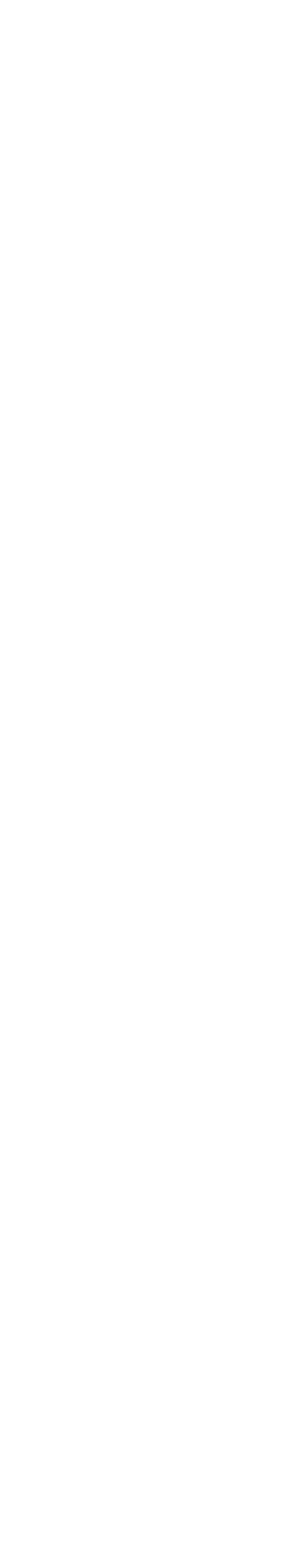
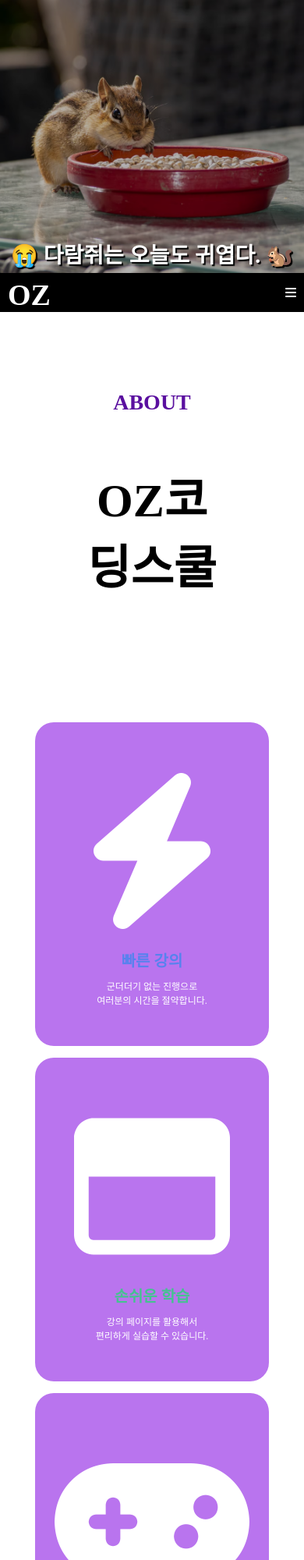
Before and after one commit to sonsodockje/OZ-Challenge, a plain HTML site: page challenge_20_oz/index.html in a window 390 px wide. Shown: the top 2000 px of the page at 78% size. Before the commit the page ends 844 px from the top, so only its background shows below. Drawn offline with Linux system fonts and the light colour scheme.

Commit message:
oz클론

```diff
--- /dev/null
+++ b/challenge_20_oz/css/header.css
@@ -0,0 +1,127 @@
+ul li a {
+  color: #fff;
+}
+
+@keyframes blink-effect {
+  50% {
+    opacity: 0;
+  }
+}
+
+/* 헤더 **************************************/
+.title {
+  width: 100%;
+  height: 350px;
+  background: url("../img/photo1.avif") center;
+  background-size: cover;
+  position: relative;
+}
+.black {
+  width: 100%;
+  height: 100%;
+  background-color: #0000004c;
+}
+.title h1 {
+  text-align: center;
+  position: absolute;
+  font-size: 35px;
+  bottom: 5px;
+  width: 100vw;
+  color: #fff;
+  text-shadow: 2px 2px 1px black;
+}
+.blink {
+  animation: blink-effect 0.5s step-end infinite;
+}
+
+/* 네브바 **************************************/
+.nav {
+  background-color: black;
+  color: #fff;
+  height: 50px;
+  display: flex;
+  justify-content: space-between;
+  align-items: center;
+  position: relative;
+}
+.nav h1 {
+  font-size: 38px;
+  padding-left: 10px;
+  padding-top: 5px;
+}
+
+/* 넓을때 **************************************/
+.wide {
+  padding-right: 10px;
+}
+.wide ul {
+  display: flex;
+  gap: 10px;
+}
+.wide ul li {
+  padding: 12px 5px;
+  border: 3px solid transparent;
+  border-left: none;
+  border-right: none;
+}
+.wide ul li:hover {
+  border-bottom: 3px solid rgba(255, 0, 0, 0.774);
+  transition: all 0.3s;
+}
+
+/* 좁을때 **************************************/
+.narrow {
+  display: none;
+  position: absolute;
+  right: 0px;
+  top: -55px;
+  text-align: end;
+}
+.narrow i {
+  padding-right: 10px;
+  line-height: 50px;
+  height: 50px;
+  margin-top: 55px;
+}
+.narrow ul {
+  display: none;
+}
+.narrow:hover ul {
+  display: block;
+}
+.narrow ul li {
+  font-size: 18px;
+  height: 50px;
+  text-align: center;
+  background-color: black;
+  border-bottom: 1px #fff solid;
+  line-height: 50px;
+  width: 100vw;
+}
+.narrow ul li:hover {
+  cursor: pointer;
+  background-color: #212121;
+}
+.narrow ul li a {
+  display: inline-block;
+  width: 100%;
+  height: 100%;
+}
+
+/* 미디어 쿼리 **************************************/
+@media screen and (max-width: 770px) {
+  .wide {
+    display: none;
+  }
+  .narrow {
+    display: block;
+  }
+  .title h1 {
+    font-size: 28px;
+  }
+}
+@media screen and (min-width: 1000px) {
+  .title h1 {
+    font-size: 50px;
+  }
+}
--- /dev/null
+++ b/challenge_20_oz/css/main.css
@@ -0,0 +1,88 @@
+main {
+  width: 100%;
+  display: flex;
+  justify-content: center;
+  flex-direction: column;
+  text-align: center;
+  align-items: center;
+  margin: auto;
+  padding: 10 10px;
+}
+.block {
+  display: block;
+}
+.about {
+  margin: 100px;
+}
+.about h2 {
+  color: rgb(90, 15, 159);
+  font-size: 28px;
+}
+.about h1 {
+  margin: 60px;
+  font-size: 60px;
+}
+.card-wrap {
+  display: inline-flex;
+  width: 100%;
+  padding: 0 10px;
+  justify-content: center;
+  margin-bottom: 100px;
+  gap: 20px;
+}
+.card {
+  width: 300px;
+  padding: 50px 0;
+  background-color: rgb(185, 116, 238);
+  border-radius: 1.5rem;
+  color: #fff;
+  position: relative;
+  transition: all 0.3s ease;
+}
+.card:hover {
+  scale: 1.1;
+  transition: all 0.3s ease;
+}
+.card-wrap:has(.card:hover) .card:not(:hover) {
+  scale: 0.8;
+  opacity: 0.7;
+  filter: blur(4px);
+}
+.card i {
+  font-size: 200px;
+  margin: 15px 0;
+}
+.card h3 {
+  font-size: 20px;
+  margin: 10px;
+}
+.card p {
+  font-size: 12px;
+  font-weight: 300;
+}
+.blue {
+  color: rgb(87, 130, 238);
+}
+.green {
+  color: rgb(69, 194, 144);
+}
+.yellow {
+  color: rgb(229, 215, 62);
+}
+
+@media screen and (max-width: 770px) {
+  .card-wrap {
+    flex-direction: column;
+    padding: 0 10px;
+    justify-content: center;
+    align-items: center;
+    gap: 15px;
+  }
+  .about h2 {
+    font-size: 28px;
+  }
+  .about h1 {
+    margin: 60px 0;
+    font-size: 60px;
+  }
+}
--- a/challenge_20_oz/index.html
+++ b/challenge_20_oz/index.html
@@ -4,23 +4,76 @@
 <head>
     <meta charset="UTF-8">
     <meta name="viewport" content="width=device-width, initial-scale=1.0">
-    <title>OZ 랜딩 페이지 💻</title>
+    <title>OZ 랜딩 페이지</title>
     <link rel="stylesheet" href="style.css">
+    <link rel="stylesheet" href="./css/header.css">
+    <link rel="stylesheet" href="./css/main.css">
+    <link rel="icon" href="./img/favicon.ico" type="image/x-icon">
+    <script src="https://kit.fontawesome.com/ee2f1382e7.js" crossorigin="anonymous"></script>
 </head>
 
 <body>
+    <div class="container">
+        <header class="header">
+            <div class="title">
+                <div class="black">
+                    <h1>
+                        <span class="blink">😭</span>
+                        다람쥐는 오늘도 귀엽다.
+                        <span class="blink">🐿️</span>
+                    </h1>
+                </div>
+            </div>
+            <nav class="nav">
+                <h1>OZ</h1>
+                <div class="wide">
+                    <ul>
+                        <li><a href="https://ozcodingschool.com/" target="_blank">오즈코딩 스쿨</a></li>
+                        <li><a href="#">HTML</a></li>
+                        <li><a href="#">CSS</a></li>
+                        <li><a href="#">커리큘럼</a></li>
+                        <li><a href="#">문의사항</a></li>
+                    </ul>
+                </div>
+                <div class="narrow">
+                    <i class="fa-solid fa-bars"></i>
+                    <ul>
+                        <li><a href="https://ozcodingschool.com/" target="_blank">오즈코딩 스쿨</a></li>
+                        <li><a href="#">HTML</a></li>
+                        <li><a href="#">CSS</a></li>
+                        <li><a href="#">커리큘럼</a></li>
+                        <li><a href="#">문의사항</a></li>
+                    </ul>
+                </div>
+            </nav>
+        </header>
+        <main>
+            <section class="about">
+                <h2>ABOUT</h2>
+                <h1>OZ코딩스쿨</h1>
+            </section>
+            <section class="card-wrap">
+                <div class="card">
+                    <i class="fa-solid fa-bolt block"></i>
+                    <h3 class="blue">빠른 강의</h3>
+                    <p>군더더기 없는 진행으로<br>여러분의 시간을 절약합니다.</p>
 
+                </div>
+                <div class="card">
+                    <i class="fa-regular fa-window-maximize block"></i>
+                    <h3 class="green">손쉬운 학습</h3>
+                    <p>강의 페이지를 활용해서<br>편리하게 실습할 수 있습니다.</p>
+
+                </div>
+                <div class="card">
+                    <i class="fa-solid fa-gamepad block"></i>
+                    <h3 class="yellow">플레이그라운드</h3>
+                    <p>강의를 위해 제작한 도구가<br>반복학습을 도와줍니다.</p>
+
+                </div>
+            </section>
+        </main>
+    </div>
 </body>
 
 </html>
-
-
-<!-- https://minzoey.github.io/OZ-randing/ -->
-
-
-<!-- - 상대 경로에 이미지 파일을 넣고 이미지 파일을 찾기
-- 시맨틱 태그를 사용하기
-- @keyframe과 animation을 사용해서 깜박이는 효과 추가하기
-- 미디어 쿼리 : max-width: 768px , min-width: 769px 적용해 주시고 햄버거 바를 이용하여 네비바에 있는 항목을 넣기
-- hover, transform, webkit-backdrop-filter, opactity 등을 다양한 CSS 효과를 찾아서 이용해서 만들기
-- ’빠른 강의’ 클릭 시 ‘https://ozcodingschool.com/ ‘로 이동할 수 있도록 태그를 이용해서 만들기 -->
--- a/challenge_20_oz/style.css
+++ b/challenge_20_oz/style.css
@@ -1,7 +1,13 @@
-* {
+*,
+*::after,
+*::before {
   margin: 0;
   padding: 0;
   box-sizing: border-box;
   list-style: none;
   text-decoration: none;
 }
+
+.container {
+  width: 100%;
+}
```
Also changed, not shown: challenge_20_oz/img/favicon.ico (added), challenge_20_oz/img/photo1.avif (added).
